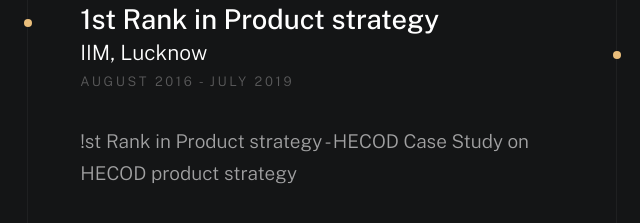
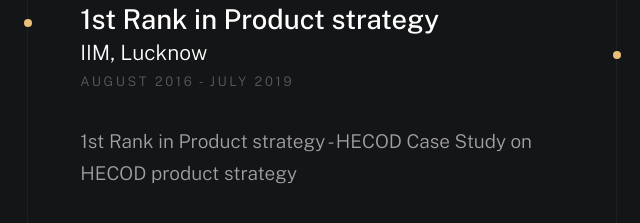
Before and after one commit to Shrayanshika/Shrayaportfolio, a plain HTML site: page index.html in a window 1280 px wide. Shown: the part 2900-3123 px from the top of the page, 47-687 px from the left. Drawn offline with nearby package versions, Linux system fonts and the light colour scheme; a web font is replaced by a local one.

Commit message:
1st position change

```diff
--- a/index.html
+++ b/index.html
@@ -213,7 +213,7 @@
                                     <p class="timeline__timeframe">August 2016 - July 2019</p>
                                 </div>
                                 <div class="timeline__desc">
-                                    <p>!st Rank in Product strategy - HECOD Case Study on HECOD product strategy</p>
+                                    <p>1st Rank in Product strategy - HECOD Case Study on HECOD product strategy</p>
                                 </div>
                             </div>
                             <div class="timeline__block">
```
